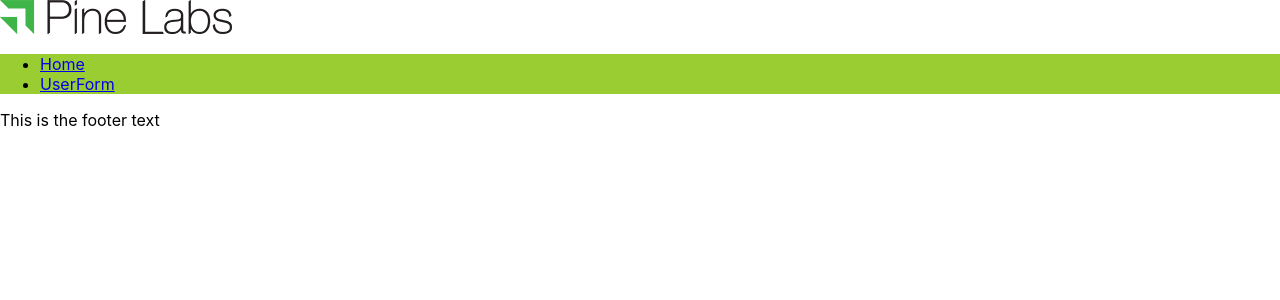
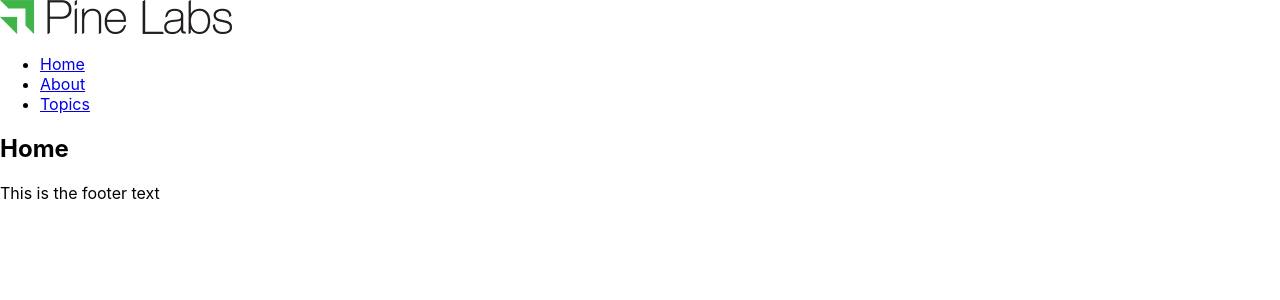
Before and after one commit to sanjeevkumarpinelabs/ReactApp1, a React (Create React App) app: page / in a window 1280 px wide. Shown: the top 300 px of the page. Built offline with nearby package versions, Linux system fonts and the light colour scheme.

Commit message:
nested routing

```diff
--- a/src/App.js
+++ b/src/App.js
@@ -1,34 +1,124 @@
-//import logo from './logo.svg';
-import {Route, Switch ,BrowserRouter as Router,Link} from 'react-router-dom'
-import './App.css';
-import { UserForm } from './components/userform/userform'
-import Home from './components/home'
-function App() {
+// //import logo from './logo.svg';
+// import {Route, Switch ,BrowserRouter as Router,Link} from 'react-router-dom'
+// import './App.css';
+// import { UserForm } from './components/userform/userform'
+// import Home from './components/home'
+// function App() {
+//   return (
+//     <div className="App">
+//       <Router>
+//         <nav>
+//           <ul>
+//               <li>
+//                 <Link to="home">Home</Link>
+//               </li>
+//               <li>
+//                 <Link to="UserForm">UserForm</Link>
+//               </li>
+//           </ul>
+//         </nav>
+//         <Switch>
+//             <Route exact path='/home'>
+//               <Home></Home>
+//             </Route>
+//             <Route exact path='/userform'>
+//                <UserForm label='first name' color='green'/>
+//             </Route>
+//         </Switch>
+//       </Router>
+//      {/* <UserForm label='first name' color='cyan'/> */}
+//     </div>
+//   );
+// }
+
+// export default App;
+
+
+import React from "react";
+import {
+  BrowserRouter as Router,
+  Switch,
+  Route,
+  Link,
+  useRouteMatch,
+  useParams
+} from "react-router-dom";
+
+export default function App() {
   return (
-    <div className="App">
     <Router>
-        <nav>
+      <div>
         <ul>
           <li>
-                <Link to="home">Home</Link>
+            <Link to="/">Home</Link>
           </li>
           <li>
-                <Link to="UserForm">UserForm</Link>
+            <Link to="/about">About</Link>
+          </li>
+          <li>
+            <Link to="/topics">Topics</Link>
           </li>
         </ul>
-        </nav>
+
         <Switch>
-            <Route exact path='/home'>
-              <Home></Home>
+          <Route path="/about">
+            <About />
           </Route>
-            <Route exact path='/userform'>
-               <UserForm label='first name' color='green'/>
+          <Route path="/topics">
+            <Topics />
+          </Route>
+          <Route path="/">
+            <Home />
           </Route>
         </Switch>
+      </div>
     </Router>
-     {/* <UserForm label='first name' color='cyan'/> */}
+  );
+}
+
+function Home() {
+  return <h2>Home</h2>;
+}
+
+function About() {
+  return <h2>About</h2>;
+}
+
+function Topics() {
+  let match = useRouteMatch();
+
+  return (
+    <div>
+      <h2>Topics</h2>
+
+      <ul>
+        <li>
+          <Link to={`${match.url}/components`}>Components</Link>
+        </li>
+        <li>
+          <Link to={`${match.url}/props-v-state`}>
+            Props v. State
+          </Link>
+        </li>
+      </ul>
+
+      {/* The Topics page has its own <Switch> with more routes
+          that build on the /topics URL path. You can think of the
+          2nd <Route> here as an "index" page for all topics, or
+          the page that is shown when no topic is selected */}
+      <Switch>
+        <Route path={`${match.path}/:topicId`}>
+          <Topic />
+        </Route>
+        <Route path={match.path}>
+          <h3>Please select a topic.</h3>
+        </Route>
+      </Switch>
     </div>
   );
 }
 
-export default App;
+function Topic() {
+  let { topicId } = useParams();
+  return <h3>Requested topic ID: {topicId}</h3>;
+}
```
Also changed, not shown: 1 other file (tests, documents, lock files or other folders). Lines whose indentation alone changed are shown as unchanged.
